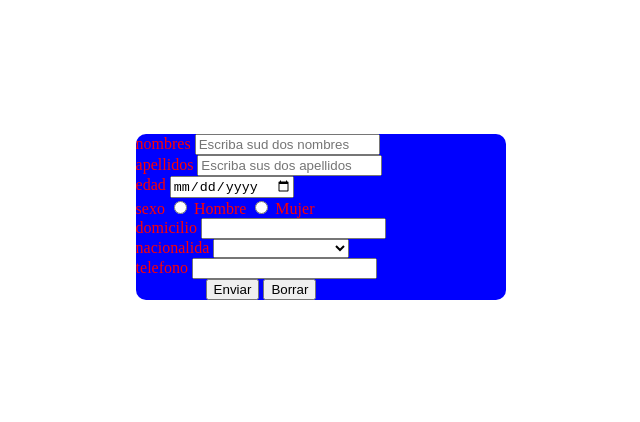
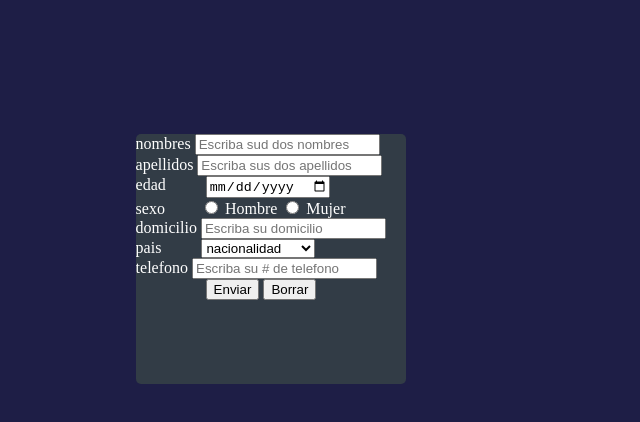
Before and after one commit to fanor95/practica1, a plain HTML site: page index.html in a window 1280 px wide. Shown: the whole page, without its empty margins (378-1018 px from the left). Drawn offline with Linux system fonts and the light colour scheme.

Commit message:
final css y html

```diff
--- a/app.css
+++ b/app.css
@@ -9,15 +9,30 @@ form{
 	float:left;
 	margin-left: 40%;
 	margin-top: 10%;
-	background: blue;
-	border-radius: 10px;
-	color: red;
+	background: rgb(50 60 70);
+	border-radius: 5px;
+	color: white;
+	height: 250px;
 
 }
 
 div.c{
-	width: 300px;
+	width: 200px;
 	overflow: hidden;
 	float: left;
 	margin-left: 70;
 }
+
+body {
+	background: rgb(30 30 70)
+}
+
+input.f{
+	margin-left: 36;
+
+}
+select.f{
+	margin-left: 36;
+
+
+}
--- a/index.html
+++ b/index.html
@@ -1,53 +1,50 @@
 
 <html>
 <head>
-<title>
-mi app
-</title>
+<title>registro</title>
 <link rel="stylesheet" type="text/css" href="app.css" media="screen" />
 </head>
 <body>
 <form action="pais" method="get">
 <div>
 <label>nombres</label>
-<input type="text" name="nombre" required="required" placeholder="Escriba sud dos nombres" >
+<input  type="text" name="nombre" required="required" placeholder="Escriba sud dos nombres" >
 </div>
 <div>
 	<label>apellidos</label>
-	<input type="text" name="apellidos" required="required" placeholder="Escriba sus dos apellidos">
+	<input  type="text" name="apellidos" required="required" placeholder="Escriba sus dos apellidos">
 </div>
 <div>
 	<label>edad</label>
-	<input type="date" name="fecha" required="required" size="10">
+	<input class="f" type="date" name="fecha" required="required" size="10">
 </div>
 <div>
 	<label>sexo</label>
-<input type="radio" name="hm" value="h" required="required"> Hombre
+<input class="f" type="radio" name="hm" value="h" required="required"> Hombre
     <input type="radio" name="hm" value="m" required="required"> Mujer
 </div>
 <div>
 	<label>domicilio</label>
-	<input type="text" name="dom" required="required">
+	<input type="text" name="dom" required="required" placeholder="Escriba su domicilio">
 </div>
-<div>
-	<label>nacionalida</label>
-	 <select name="pais" required="required"	>
-	 <option value="DE"></option>
- <option value="DE">Alemania</option>
- <option value="GT">Guatemala</option>
- <option value="GY">Guayana</option>
- <option value="GF">Guayana Francesa</option>
- <option value="GN">Guinea</option>
- <option value="GQ">Guinea Ecuatorial</option>
- <option value="GW">Guinea-Bissau</option>
- <option value="HT">Haití</option>
- <option value="HN">Honduras</option>
- <option value="NI">Nicaragua</option>
+<div >
+	<label>pais</label>
+	 <select  class="f" name="pais" required="required"	>
+	 <option value="v">nacionalidad</option>
+ <option value="A">Alemania</option>
+ <option value="G">Guatemala</option>
+ <option value="J">Japon</option>
+ <option value="M">Mexico</option>
+ <option value="S">Salvador</option>
+ <option value="US">Estados unidos</option>
+ <option value="R">Rusia</option>
+ <option value="H">Honduras</option>
+ <option value="N">Nicaragua</option>
 </select>
  </div>
  <div>
 	<label>telefono</label>
-	<input type="tel" name="cell" required="required">
+	<input type="tel" name="cell" required="required" placeholder="Escriba su # de telefono">
 </div>
 
  <div class="c">
```
